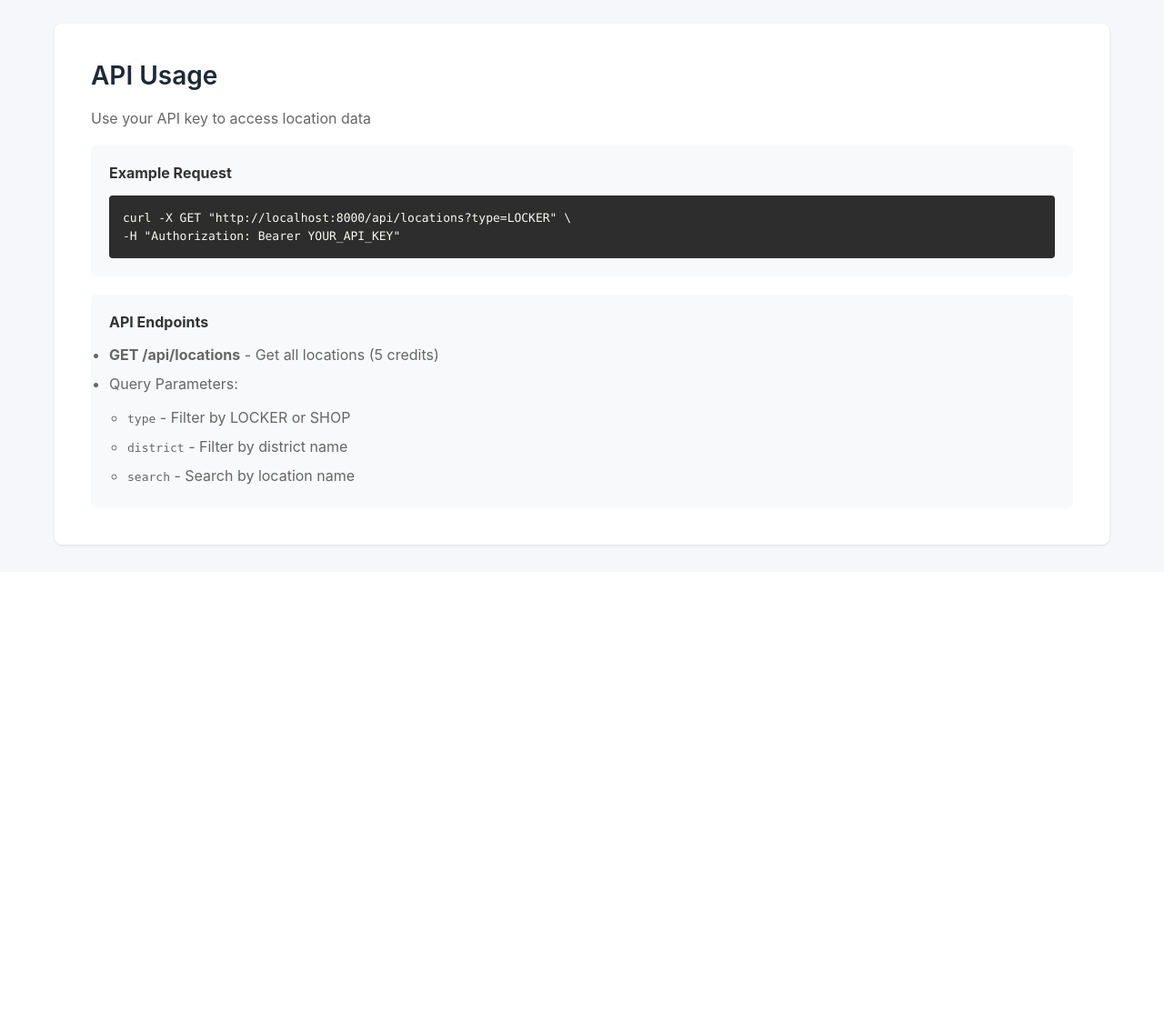
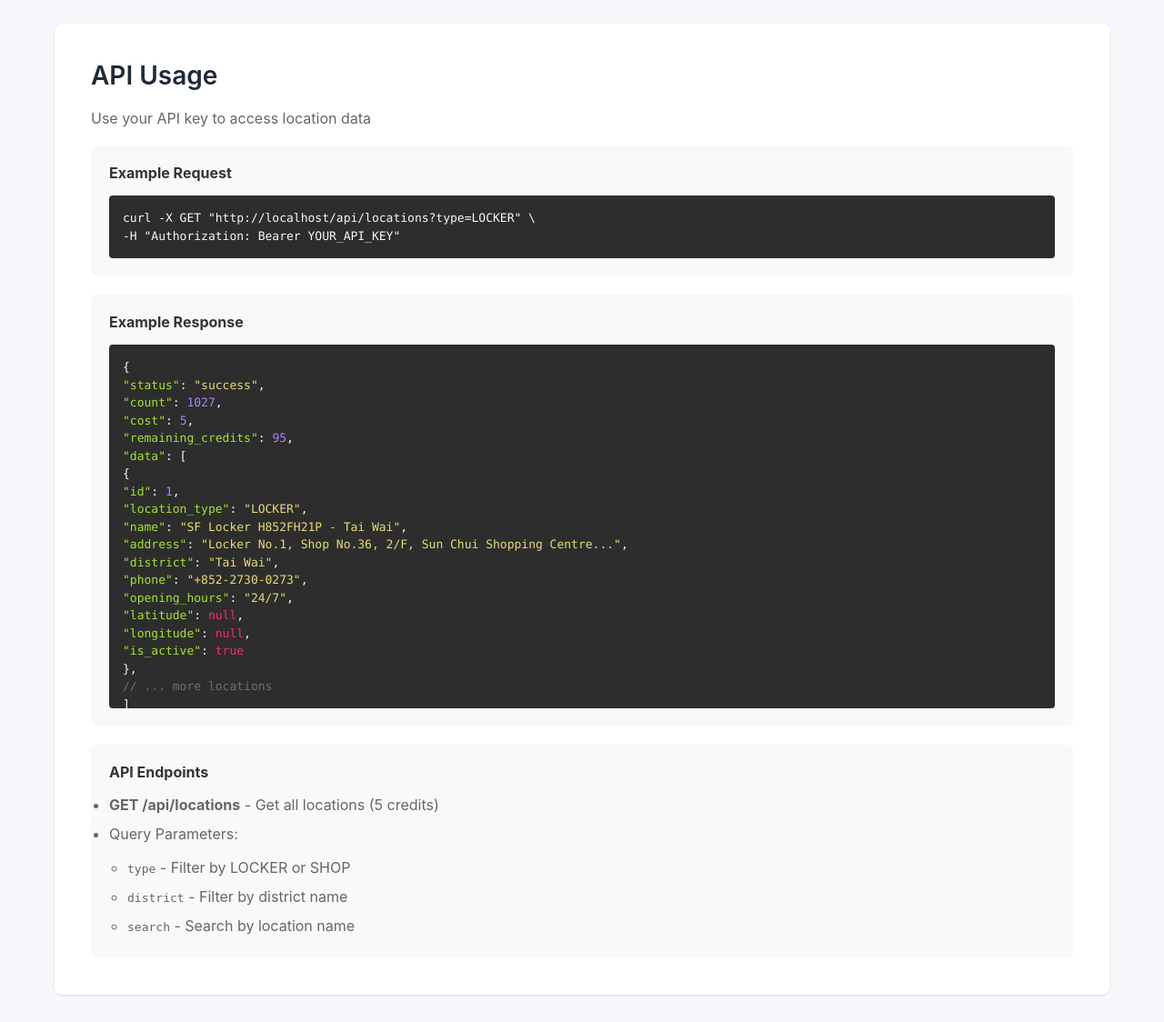
Before and after one commit to hinryd/sfexpress-api, a Django app: page /dashboard in a window 1280 px wide. Shown: the part 1080-2204 px from the top of the page at 91% size. Before the commit the page ends 1682 px from the top, so only its background shows below. Run offline with Django 4.2, Linux system fonts and the light colour scheme; the visitor is signed in with stand-in values (Sample User, id 1); data comes from the database, SQL or seed files in the repository; data that the repository does not hold is empty.

Commit message:
improve dashboard ux

```diff
--- a/api/templates/api/dashboard.html
+++ b/api/templates/api/dashboard.html
@@ -51,7 +51,13 @@
                 <div class="api-key-item">
                     <div class="api-key-info">
                         <h4>{{ key.name }}</h4>
-                        <code>{{ key.key }}</code>
+                        <div style="display: flex; align-items: center; gap: 10px;">
+                            <code id="key-{{ key.id }}">{{ key.key }}</code>
+                            <button type="button" class="btn-copy" onclick="copyToClipboard('{{ key.key }}', this)" title="Copy to clipboard">
+                                <span class="copy-icon">📋</span>
+                                <span class="copy-text">Copy</span>
+                            </button>
+                        </div>
                         <div class="api-key-meta">
                             Created: {{ key.created_at|date:"M d, Y H:i" }}
                             {% if key.last_used %}
@@ -118,8 +124,35 @@
     <div style="background: #f8f9fa; padding: 20px; border-radius: 6px; margin-bottom: 20px;">
         <h4 style="color: #333; margin-bottom: 15px;">Example Request</h4>
         <code style="display: block; background: #2d2d2d; color: #f8f8f2; padding: 15px; border-radius: 4px; overflow-x: auto; font-family: 'Monaco', 'Courier New', monospace; font-size: 13px; line-height: 1.5;">
-curl -X GET "http://localhost:8000/api/locations?type=LOCKER" \<br>
+curl -X GET "{{ site_url }}/api/locations?type=LOCKER" \<br>
   -H "Authorization: Bearer YOUR_API_KEY"
+        </code>
+    </div>
+
+    <div style="background: #f8f9fa; padding: 20px; border-radius: 6px; margin-bottom: 20px;">
+        <h4 style="color: #333; margin-bottom: 15px;">Example Response</h4>
+        <code style="display: block; background: #2d2d2d; color: #f8f8f2; padding: 15px; border-radius: 4px; overflow-x: auto; font-family: 'Monaco', 'Courier New', monospace; font-size: 13px; line-height: 1.5; max-height: 400px;">
+{<br>
+  <span style="color: #a6e22e;">"status"</span>: <span style="color: #e6db74;">"success"</span>,<br>
+  <span style="color: #a6e22e;">"count"</span>: <span style="color: #ae81ff;">1027</span>,<br>
+  <span style="color: #a6e22e;">"cost"</span>: <span style="color: #ae81ff;">5</span>,<br>
+  <span style="color: #a6e22e;">"remaining_credits"</span>: <span style="color: #ae81ff;">95</span>,<br>
+  <span style="color: #a6e22e;">"data"</span>: [<br>
+    {<br>
+      <span style="color: #a6e22e;">"id"</span>: <span style="color: #ae81ff;">1</span>,<br>
+      <span style="color: #a6e22e;">"location_type"</span>: <span style="color: #e6db74;">"LOCKER"</span>,<br>
+      <span style="color: #a6e22e;">"name"</span>: <span style="color: #e6db74;">"SF Locker H852FH21P - Tai Wai"</span>,<br>
+      <span style="color: #a6e22e;">"address"</span>: <span style="color: #e6db74;">"Locker No.1, Shop No.36, 2/F, Sun Chui Shopping Centre..."</span>,<br>
+      <span style="color: #a6e22e;">"district"</span>: <span style="color: #e6db74;">"Tai Wai"</span>,<br>
+      <span style="color: #a6e22e;">"phone"</span>: <span style="color: #e6db74;">"+852-2730-0273"</span>,<br>
+      <span style="color: #a6e22e;">"opening_hours"</span>: <span style="color: #e6db74;">"24/7"</span>,<br>
+      <span style="color: #a6e22e;">"latitude"</span>: <span style="color: #f92672;">null</span>,<br>
+      <span style="color: #a6e22e;">"longitude"</span>: <span style="color: #f92672;">null</span>,<br>
+      <span style="color: #a6e22e;">"is_active"</span>: <span style="color: #f92672;">true</span><br>
+    },<br>
+    <span style="color: #75715e;">// ... more locations</span><br>
+  ]<br>
+}
         </code>
     </div>
 
@@ -137,4 +170,58 @@ curl -X GET "http://localhost:8000/api/locations?type=LOCKER" \<br>
         </ul>
     </div>
 </div>
+
+<style>
+.btn-copy {
+    background: #f3f4f6;
+    border: 1px solid #d1d5db;
+    border-radius: 4px;
+    padding: 6px 12px;
+    cursor: pointer;
+    font-size: 13px;
+    display: flex;
+    align-items: center;
+    gap: 5px;
+    transition: all 0.2s;
+}
+
+.btn-copy:hover {
+    background: #e5e7eb;
+    border-color: #9ca3af;
+}
+
+.btn-copy:active {
+    background: #d1d5db;
+}
+
+.btn-copy.copied {
+    background: #10b981;
+    border-color: #10b981;
+    color: white;
+}
+
+.copy-icon {
+    font-size: 14px;
+}
+</style>
+
+<script>
+function copyToClipboard(text, button) {
+    navigator.clipboard.writeText(text).then(function() {
+        // Change button state
+        const originalHTML = button.innerHTML;
+        button.classList.add('copied');
+        button.innerHTML = '<span class="copy-icon">✓</span><span class="copy-text">Copied!</span>';
+
+        // Reset after 2 seconds
+        setTimeout(function() {
+            button.classList.remove('copied');
+            button.innerHTML = originalHTML;
+        }, 2000);
+    }).catch(function(err) {
+        console.error('Failed to copy:', err);
+        alert('Failed to copy to clipboard');
+    });
+}
+</script>
 {% endblock %}
--- a/api/views.py
+++ b/api/views.py
@@ -123,10 +123,14 @@ def dashboard(request):
     # Get recent transactions
     transactions = request.user.credit_transactions.all()[:20]
 
+    # Get site URL from request
+    site_url = f"{request.scheme}://{request.get_host()}"
+
     context = {
         'credit_balance': credit_balance,
         'api_keys': api_keys,
         'transactions': transactions,
+        'site_url': site_url,
     }
 
     return render(request, 'api/dashboard.html', context)
```
